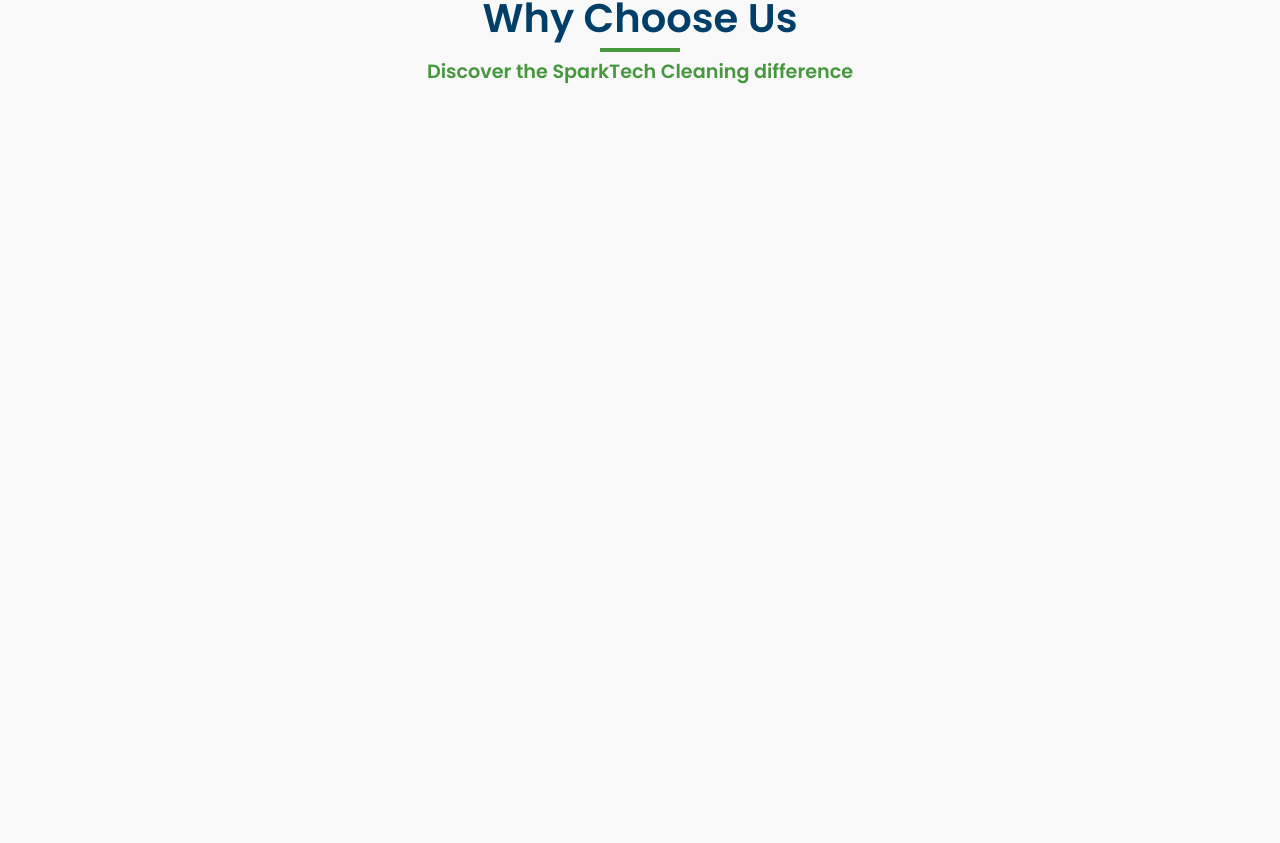
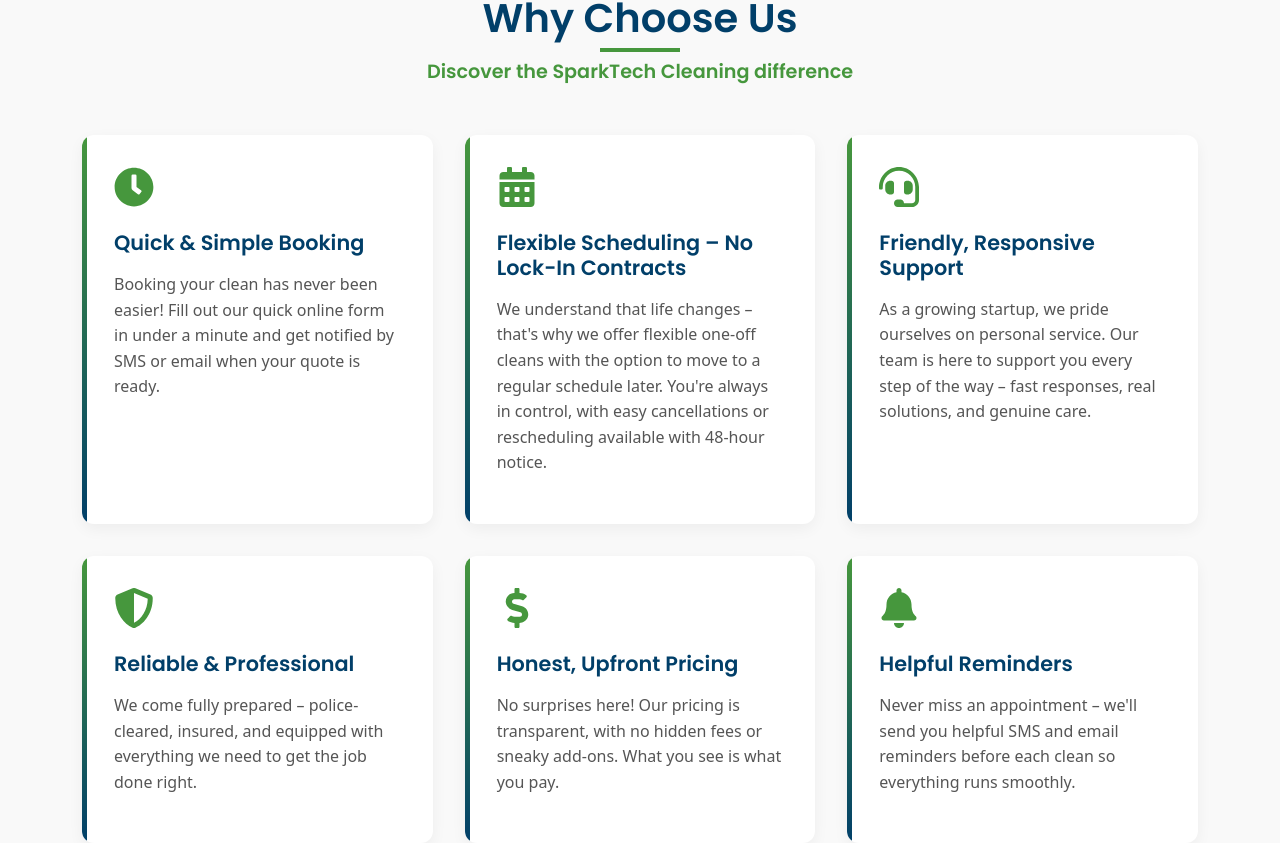
Before and after one commit to ganan13/SparkTeckCleaning, a React (Vite) app: page / in a window 1280 px wide. Shown: the part 1833-2676 px from the top of the page. Built offline with nearby package versions, Linux system fonts and the light colour scheme.

Commit message:
why us section scroll triggers removed

```diff
--- a/src/components/whyUs/WhyChooseUs.jsx
+++ b/src/components/whyUs/WhyChooseUs.jsx
@@ -1,6 +1,6 @@
 import React from 'react';
 import { FaCheckCircle, FaClock, FaCalendarAlt, FaHeadset, FaShieldAlt, FaDollarSign, FaBell } from 'react-icons/fa';
-// import { motion, MotionConfig } from 'framer-motion';
+import { motion, MotionConfig } from 'framer-motion';
 // import { motion } from "motion/react"
 import gsap from 'gsap';
 import { useGSAP } from '@gsap/react';
@@ -41,54 +41,81 @@
   }
 ];
 
+const containerVariants = {
+    hidden: { opacity: 0 },
+    visible: {
+      opacity: 1,
+      transition: { staggerChildren: 0.1 }
+    }
+  };
+
+  const itemVariants = {
+    hidden: { y: 20, opacity: 0 },
+    visible: {
+      y: 0,
+      opacity: 1
+    }
+  };
+
+
 function WhyChooseUs() {
-  useGSAP(() => {
-    gsap.from(".why-choose-us-title", {
-      scrollTrigger: {
-        trigger: ".why-choose-us",
-        start: "top 80%",
-        toggleActions: "play none none none"
-      },
-      y: 50,
-      opacity: 0,
-      duration: 0.8,
-      ease: "power2.out"
-    });
+//   useGSAP(() => {
+//     gsap.from(".why-choose-us-title", {
+//       scrollTrigger: {
+//         trigger: ".why-choose-us",
+//         start: "top 80%",
+//         toggleActions: "play none none none"
+//       },
+//       y: 50,
+//       opacity: 0,
+//       duration: 0.8,
+//       ease: "power2.out"
+//     });
 
-    gsap.from(".feature-item", {
-      scrollTrigger: {
-        trigger: ".features-grid",
-        start: "top 80%",
-        toggleActions: "play none none none"
-      },
-      y: 50,
-      opacity: 0,
-      stagger: 0.15,
-      duration: 0.6,
-      delay: 0.3,
-      ease: "back.out(1.2)"
-    });
-  });
+//     gsap.from(".feature-item", {
+//       scrollTrigger: {
+//         trigger: ".features-grid",
+//         start: "top 80%",
+//         toggleActions: "play none none none"
+//       },
+//       y: 50,
+//       opacity: 0,
+//       stagger: 0.15,
+//       duration: 0.6,
+//       delay: 0.3,
+//       ease: "back.out(1.2)"
+//     });
+//   });
 
   return (
-    <section className="why-choose-us">
+    <motion.section
+      className="why-choose-us"
+      initial="hidden"
+      animate="visible"
+      variants={containerVariants}
+    >
       <div className="container">
         <h2 className="why-choose-us-title">Why Choose Us</h2>
         <p className="why-choose-us-subtitle">Discover the SparkTech Cleaning difference</p>
 
         <div className="features-grid">
             {features.map((feature, index) => (
-                <div key={index} className="feature-item">
-                <div className="feature-icon">
-                    {feature.icon}
-                </div>
-                <h3>{feature.title}</h3>
-                <p>{feature.description}</p>
-                </div>
+                <motion.div
+                key={index}
+                className="feature-item"
+                variants={itemVariants}
+                whileHover={{ scale: 1.03 }}
+                >
+                    <div className="feature-icon">
+                        {feature.icon}
+                    </div>
+                    <h3>{feature.title}</h3>
+                    <p>{feature.description}</p>
+                </motion.div>
             ))}
         </div>
       </div>
-    </section>
+    </motion.section>
   );
 }
 
```
